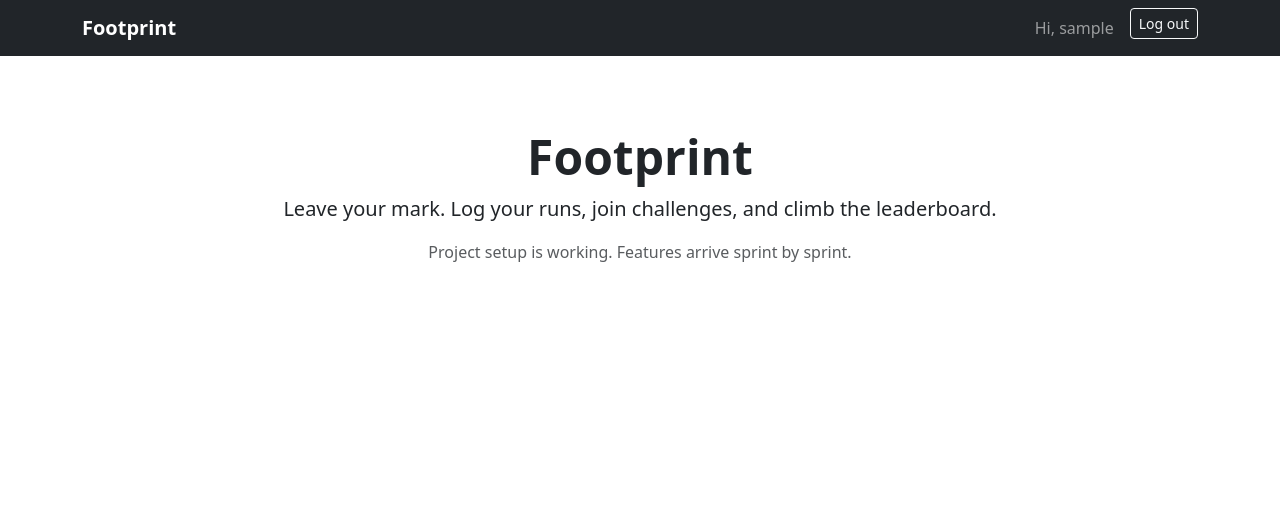
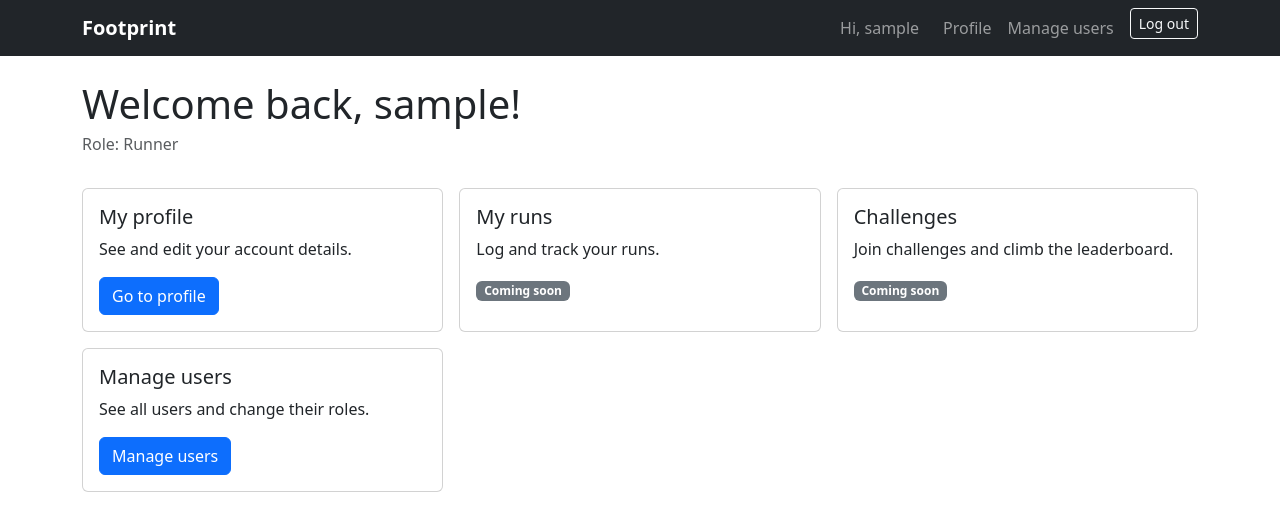
Before and after one commit to Eduardo-landois/Footprint-project, a Django app: page / in a window 1280 px wide. Shown: the top 531 px of the page. Run offline with Django 5.2, Linux system fonts and the light colour scheme; the visitor is signed in with stand-in values (Sample User, id 1).

Commit message:
Add frontend for user accounts: signup, profile, edit profile, manage users, home page

```diff
--- a/templates/base.html
+++ b/templates/base.html
@@ -15,11 +15,17 @@
       <div class="navbar-nav ms-auto">
         {% if user.is_authenticated %}
           <span class="navbar-text me-3">Hi, {{ user.username }}</span>
-          <form method="post" action="{% url 'logout' %}">
+          <a class="nav-link" href="{% url 'profile' %}">Profile</a>
+          {# Only admins (or superusers) see the Manage users link #}
+          {% if user.role == 'admin' or user.is_superuser %}
+            <a class="nav-link" href="{% url 'user_list' %}">Manage users</a>
+          {% endif %}
+          <form method="post" action="{% url 'logout' %}" class="ms-2">
             {% csrf_token %}
             <button class="btn btn-outline-light btn-sm">Log out</button>
           </form>
         {% else %}
+          <a class="nav-link" href="{% url 'signup' %}">Sign up</a>
           <a class="nav-link" href="{% url 'login' %}">Log in</a>
         {% endif %}
       </div>
--- a/templates/home.html
+++ b/templates/home.html
@@ -1,9 +1,61 @@
-{% extends "base.html" %}
+{% extends 'base.html' %}
 
 {% block content %}
-<div class="py-5 text-center">
-  <h1 class="display-5 fw-bold">Footprint</h1>
-  <p class="lead">Leave your mark. Log your runs, join challenges, and climb the leaderboard.</p>
-  <p class="text-muted">Project setup is working. Features arrive sprint by sprint.</p>
-</div>
+{% if user.is_authenticated %}
+  {# Logged in: greet the user and show quick links #}
+  <h1 class="mb-1">Welcome back, {{ user.username }}!</h1>
+  <p class="text-muted">Role: {{ user.get_role_display }}</p>
+
+  <div class="row g-3 mt-2">
+    <div class="col-md-4">
+      <div class="card h-100">
+        <div class="card-body">
+          <h5 class="card-title">My profile</h5>
+          <p class="card-text">See and edit your account details.</p>
+          <a class="btn btn-primary" href="{% url 'profile' %}">Go to profile</a>
+        </div>
+      </div>
+    </div>
+
+    <div class="col-md-4">
+      <div class="card h-100">
+        <div class="card-body">
+          <h5 class="card-title">My runs</h5>
+          <p class="card-text">Log and track your runs.</p>
+          <span class="badge text-bg-secondary">Coming soon</span>
+        </div>
+      </div>
+    </div>
+
+    <div class="col-md-4">
+      <div class="card h-100">
+        <div class="card-body">
+          <h5 class="card-title">Challenges</h5>
+          <p class="card-text">Join challenges and climb the leaderboard.</p>
+          <span class="badge text-bg-secondary">Coming soon</span>
+        </div>
+      </div>
+    </div>
+
+    {% if user.role == 'admin' or user.is_superuser %}
+      <div class="col-md-4">
+        <div class="card h-100">
+          <div class="card-body">
+            <h5 class="card-title">Manage users</h5>
+            <p class="card-text">See all users and change their roles.</p>
+            <a class="btn btn-primary" href="{% url 'user_list' %}">Manage users</a>
+          </div>
+        </div>
+      </div>
+    {% endif %}
+  </div>
+{% else %}
+  {# Logged out: explain Footprint and point to sign up / log in #}
+  <div class="py-5 text-center">
+    <h1 class="display-5 fw-bold">Leave your mark.</h1>
+    <p class="lead">Footprint is a social running app. Log your runs, join challenges, and climb the leaderboard.</p>
+    <a class="btn btn-primary btn-lg me-2" href="{% url 'signup' %}">Sign up</a>
+    <a class="btn btn-outline-secondary btn-lg" href="{% url 'login' %}">Log in</a>
+  </div>
+{% endif %}
 {% endblock %}
--- a/templates/registration/login.html
+++ b/templates/registration/login.html
@@ -11,6 +11,8 @@
       {{ form.as_p }}
       <button type="submit" class="btn btn-primary">Log in</button>
     </form>
+
+    <p class="mt-3">New to Footprint? <a href="{% url 'signup' %}">Sign up</a></p>
   </div>
 </div>
 {% endblock %}
```
Also changed, not shown: templates/accounts/edit_profile.html (added, +37 -0 lines), templates/accounts/profile.html (added, +36 -0 lines), templates/accounts/signup.html (added, +41 -0 lines), templates/accounts/user_list.html (added, +47 -0 lines).
